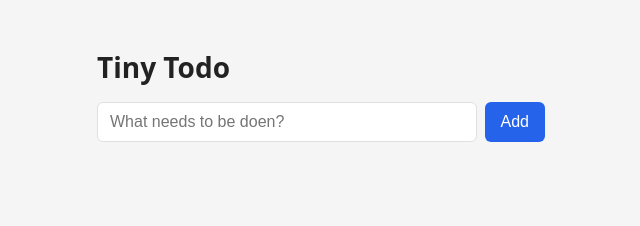
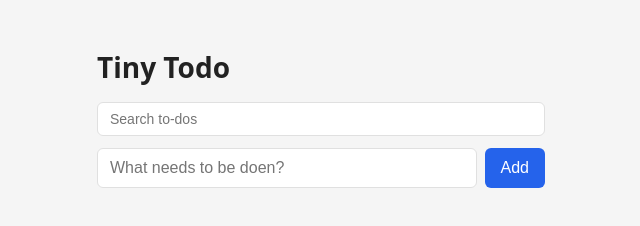
Before and after one commit to dhanush014/tiny-todo, a website built with Vite: page index.html in a window 1280 px wide. Shown: the whole page, without its empty margins (319-959 px from the left). Built offline with nearby package versions, Linux system fonts and the light colour scheme.

Commit message:
Search box for to-dos

```diff
--- a/app.js
+++ b/app.js
@@ -1,8 +1,10 @@
 import { format } from "date-fns";
+import { debounce } from "lodash";
 
 const STORAGE_KEY = "tiny-todo";
 
 let todos = JSON.parse(localStorage.getItem(STORAGE_KEY) || "[]");
+let query = "";
 
 const input = document.getElementById("new-todo-input");
 const addButton = document.getElementById("add-button");
@@ -37,7 +39,7 @@ function deleteTodo(id) {
 
 function render() {
   list.innerHTML = "";
-  for (const todo of todos) {
+  for (const todo of todos.filter((t) => t.title.toLowerCase().includes(query))) {
     const li = document.createElement("li");
     li.className = todo.done ? "todo done" : "todo";
     li.innerHTML = `
@@ -54,5 +56,12 @@ function render() {
 }
 
 addButton.addEventListener("click", addTodo);
+document.getElementById("search").addEventListener(
+  "input",
+  debounce((e) => {
+    query = e.target.value.trim().toLowerCase();
+    render();
+  }, 200)
+);
 
 render();
--- a/index.html
+++ b/index.html
@@ -10,6 +10,8 @@
     <main class="app">
       <h1>Tiny Todo</h1>
 
+      <input id="search" type="search" placeholder="Search to-dos" />
+
       <div class="new-todo">
         <input id="new-todo-input" type="text" placeholder="What needs to be doen?" />
         <button id="add-button">Add</button>
--- a/package.json
+++ b/package.json
@@ -8,7 +8,8 @@
     "build": "vite build"
   },
   "dependencies": {
-    "date-fns": "^3.6.0"
+    "date-fns": "^3.6.0",
+    "lodash": "4.17.15"
   },
   "devDependencies": {
     "vite": "^5.4.0"
--- a/style.css
+++ b/style.css
@@ -89,3 +89,12 @@ h1 {
   font-size: 18px;
   cursor: pointer;
 }
+
+#search {
+  width: 100%;
+  margin-bottom: 12px;
+  padding: 8px 12px;
+  font-size: 14px;
+  border: 1px solid var(--border);
+  border-radius: 6px;
+}
```
